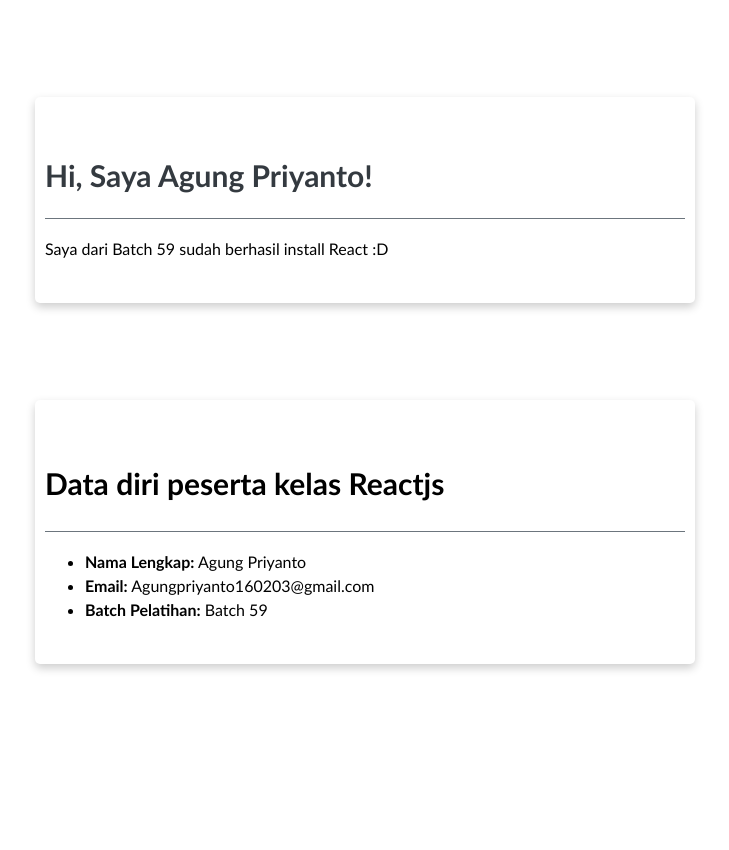
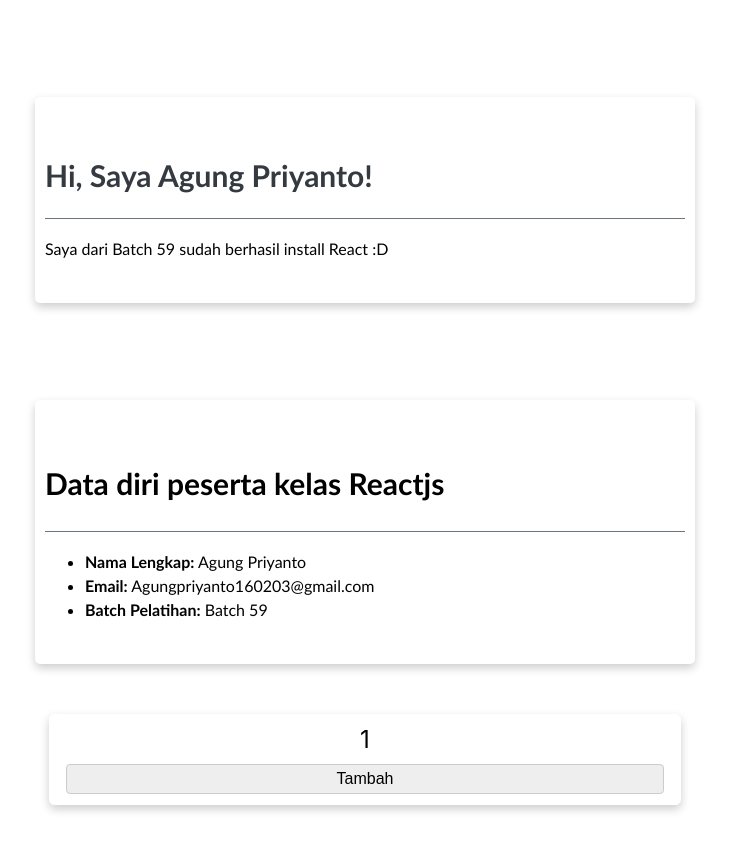
Before and after one commit to Agungpriyanto16/sanbarcode-reactjs-batch-59, a React (Create React App) app in the folder tugas-reactjs/: page / in a window 1280 px wide. Shown: the top 850 px of the page, without its empty margins (275-1004 px from the left). Before the commit the page ends 800 px from the top, so only its background shows below. Built offline with nearby package versions, Linux system fonts and the light colour scheme.

Commit message:
Tugas hari ke-8

```diff
--- a/tugas-reactjs/src/App.css
+++ b/tugas-reactjs/src/App.css
@@ -70,3 +70,38 @@ p {
 .card ul li strong {
   font-weight: bold;
 }
+
+.tugas8-container {
+  width: 610px;
+  margin: 50px auto;
+  padding: 10px;
+  text-align: center;
+  border: 1px solid #ffffff;
+  box-shadow: 0px 4px 10px rgba(0, 0, 0, 0.2);
+  border-radius: 5px;
+  background-color: #ffffff;
+}
+
+.count-display {
+  font-size: 24px;
+  margin-bottom: 10px;
+}
+
+.increment-button {
+  padding: 5px 270px;
+  font-size: 16px;
+  border: 1px solid #ccc;
+  border-radius: 4px;
+  background-color: #eee;
+  cursor: pointer;
+}
+
+.increment-button:hover {
+  background-color: #ddd;
+}
+
+.warning-text {
+  margin-top: 15px;
+  color: red;
+  font-weight: bold;
+}
--- a/tugas-reactjs/src/App.js
+++ b/tugas-reactjs/src/App.js
@@ -1,12 +1,14 @@
 import React from 'react';
 import Tugas6 from './tugas6/tugas6';
 import Tugas7 from './tugas7/tugas7';
+import Tugas8 from './tugas8/tugas8';
 
 const App = () => {
   return (
     <>
       <Tugas6 />
       <Tugas7 name="Agung Priyanto" batch="Batch 59" email="Agungpriyanto160203@gmail.com" />
+      <Tugas8 />
     </>
   );
 };
--- /dev/null
+++ b/tugas-reactjs/src/tugas8/tugas8.js
@@ -0,0 +1,22 @@
+import React, { useState } from 'react';
+import '../App.css';
+
+const Tugas8 = () => {
+  const [count, setCount] = useState(1);
+
+  const incrementCount = () => {
+    setCount(count + 1);
+  };
+
+  return (
+    <div className="tugas8-container">
+      <div className="count-display">{count}</div>
+      <button className="increment-button" onClick={incrementCount}>
+        Tambah
+      </button>
+      {count > 10 && <p className="warning-text">State count sudah lebih dari 10!!</p>}
+    </div>
+  );
+};
+
+export default Tugas8;
```
